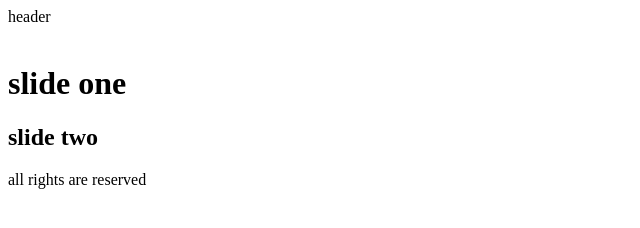
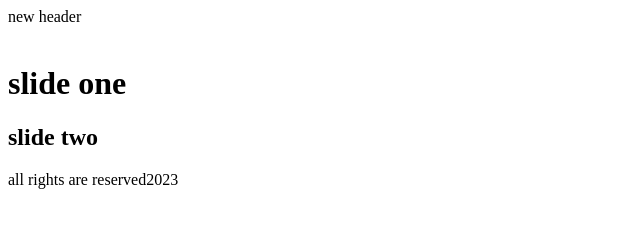
Before and after one commit to farbud/git-project1-, a plain HTML site: page index.html in a window 1280 px wide. Shown: the full height of the page, 0-640 px from the left. Drawn offline with Linux system fonts and the light colour scheme.

Commit message:
some chang in master

```diff
--- a/index.html
+++ b/index.html
@@ -10,7 +10,7 @@
 
 <body>
     <header>
-        header
+        new header
     </header>
     <div class="banner">
         <img src="banner.jpg" alt="">
@@ -22,7 +22,7 @@
 
     </div>
     <footer>
-        all rights are reserved
+        all rights are reserved2023
     </footer>
 
     <script> src = "scripts.js"</script>
```
